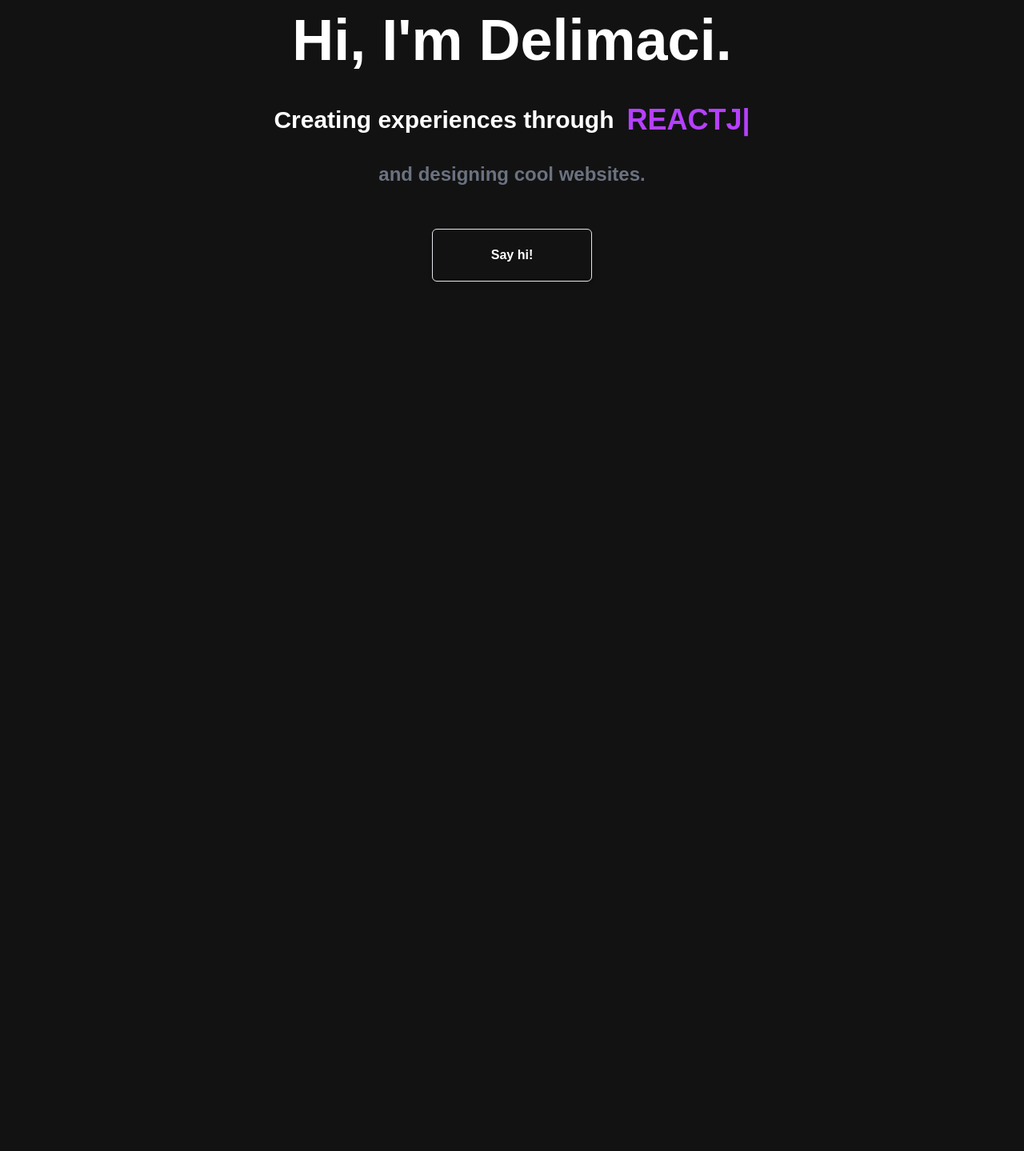
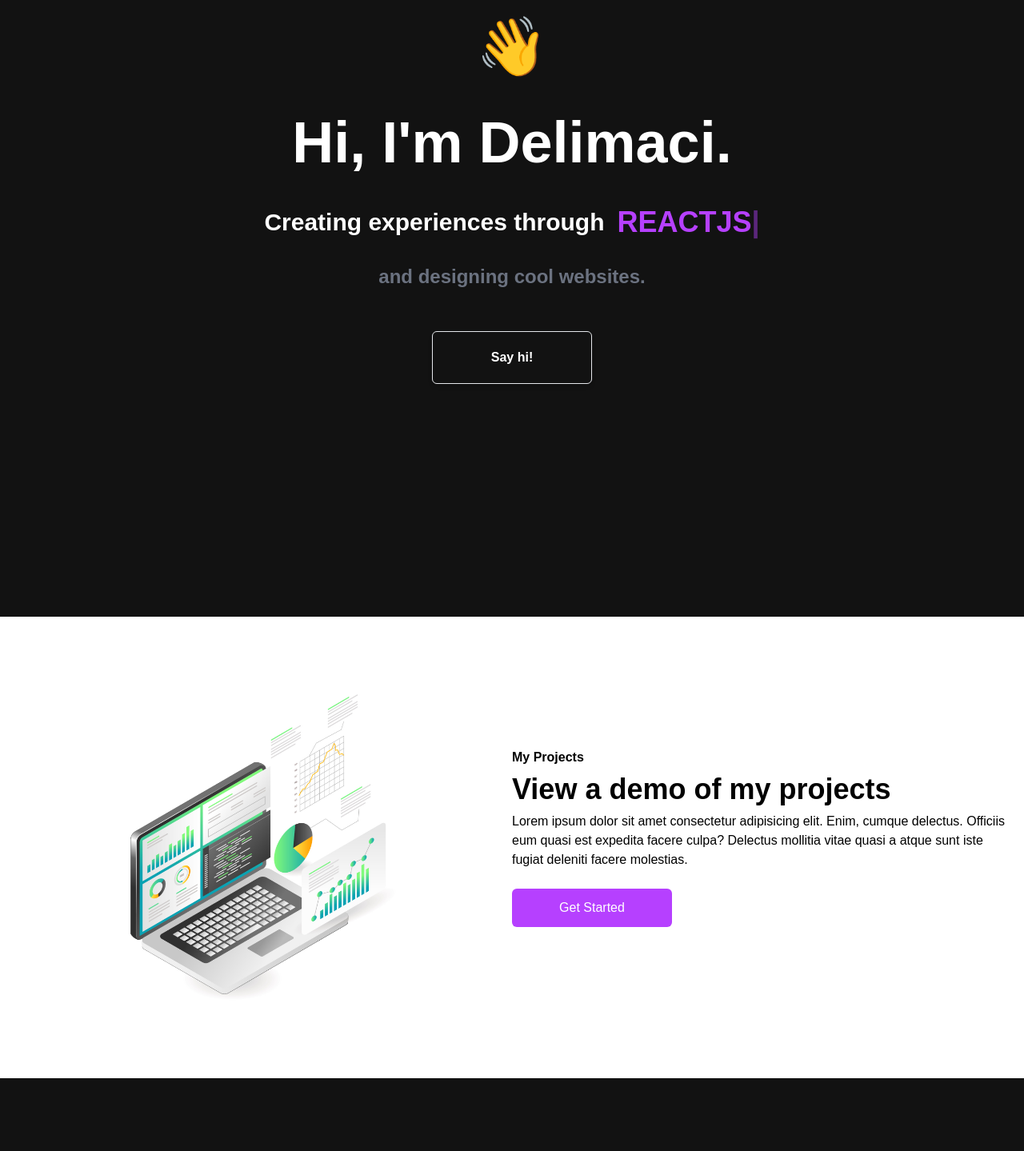
Before and after one commit to Delimaci/portfolio, a React (Create React App) app: page / in a window 1280 px wide. Shown: the part 221-1660 px from the top of the page at 80% size. Before the commit the page ends 832 px from the top, so only its background shows below. Built offline with nearby package versions, Linux system fonts and the light colour scheme.

Commit message:
changes to nav and body

```diff
--- a/src/App.js
+++ b/src/App.js
@@ -10,7 +10,8 @@ function App() {
     <div>
     <Navbar2 />
 <Hero />
-
+ <About />
+ <Newsletter />
     </div>
   );
 }
--- a/src/components/About.jsx
+++ b/src/components/About.jsx
@@ -3,7 +3,7 @@ import Laptop from '../assets/laptop.jpg'
 
 const About = () => {
   return (
-    <div className='w-full bg-white	 py-16 px-4'>
+    <div className='w-full bg-[white]	h-auto py-16 px-4'>
         <div className='max-w-[1240px] mx-auto grid md:grid-cols-2'>
           <img className='w-[500px] mx-auto my-4' src={Laptop} alt="/" />
           <div className='flex flex-col justify-center'>
--- a/src/components/Hero.jsx
+++ b/src/components/Hero.jsx
@@ -7,12 +7,16 @@ const Hero = () => {
 
 
 
-    <div className='w-full bg-[#121212]	 py-16 px-4 justify-center'>
+    <div className='w-full bg-[#121212]	 py-36 px-4 justify-center'>
    <div className='max-w-[800px] mt-[-96px]  w-full h-screen mx-auto text-center flex flex-col justify-center text-white'>
 
+
         <p className='rounded-full my-6 mx-auto py-2 bg-[#8a00e0] w-[230px] text-[#fff] font-bold p-2'>UI/UX Developer</p>
+        <div className="animate-wave text-4xl md:text-7xl ">👋</div>
+        <br></br>
+        <h1 className='  px-10 md:text-7xl sm:text-6xl text-4xl font-bold md:py-6  '>Hi, I'm Delimaci. </h1>
 
-        <h1 className='md:text-7xl sm:text-6xl text-4xl font-bold md:py-6'>Hi, I'm Delimaci.</h1>
+
 
         <div className='flex justify-center items-center'>
 
--- a/src/components/MenuItems.jsx
+++ b/src/components/MenuItems.jsx
@@ -15,7 +15,7 @@ function someFunc2() {
 
   return (
 
-          <ul className={active ? 'md:hidden flex-col flex items-center fixed inset-0 w-full uppercase gap-8 justify-center text-white p-8 bg-black/40 backdrop-blur ease-in-out duration-500' : 'fixed left-[100%]'}>
+          <ul className={active ? 'md:hidden flex-col flex items-center fixed inset-0 w-full uppercase gap-8 justify-center text-white p-8 bg-black/40 backdrop-blur ease-in-out duration-700' : 'fixed left-[100%]'}>
             <AiOutlineClose onClick={someFunc2} size={20} className='text-white cursor-pointer transition ease-in-out delay-150 hover:-translate-y-1 hover:scale-110 hover: duration-300' />
             <li className='text-white transition duration-500 ease-in-out
                        transform
--- a/src/components/Navbar2.jsx
+++ b/src/components/Navbar2.jsx
@@ -23,7 +23,7 @@ const Navbar2 = () => {
     }
 
   return (
-    <div className='fixed flex justify-between items-center h-24  w-full mx-auto px-10  2xl:px-60 bg-transparent text-white'>
+    <div className='z-50 fixed flex justify-between items-center h-24  w-full mx-auto px-10 2xl:px-60 bg-transparent text-white'>
         <div className="text-2xl font-bold text-center uppercase ">
             <h1 className=' text-purple-400 text-4xl md:text-5xl  md:px-6'></h1>
         </div>
--- a/tailwind.config.js
+++ b/tailwind.config.js
@@ -3,7 +3,24 @@ module.exports = {
   content: ["./src/**/*.{js,jsx,ts,tsx}",
 ],
   theme: {
-    extend: {},
+    extend: {
+      keyframes: {
+        wave: {
+          '0%': { transform: 'rotate(0.0deg)' },
+          '15%': { transform: 'rotate(14.0deg)' },
+          '30%': { transform: 'rotate(-8.0deg)' },
+          '40%': { transform: 'rotate(14.0deg)' },
+          '50%': { transform: 'rotate(-4.0deg)' },
+          '60%': { transform: 'rotate(10.0deg)' },
+          '70%': { transform: 'rotate(0.0deg)' },
+          '100%': { transform: 'rotate(0.0deg)' },
+        }
+      },
+      animation: {
+        wave: 'wave 1.5s infinite'
+      }
+    }
+
   },
   plugins: [],
 }
```
